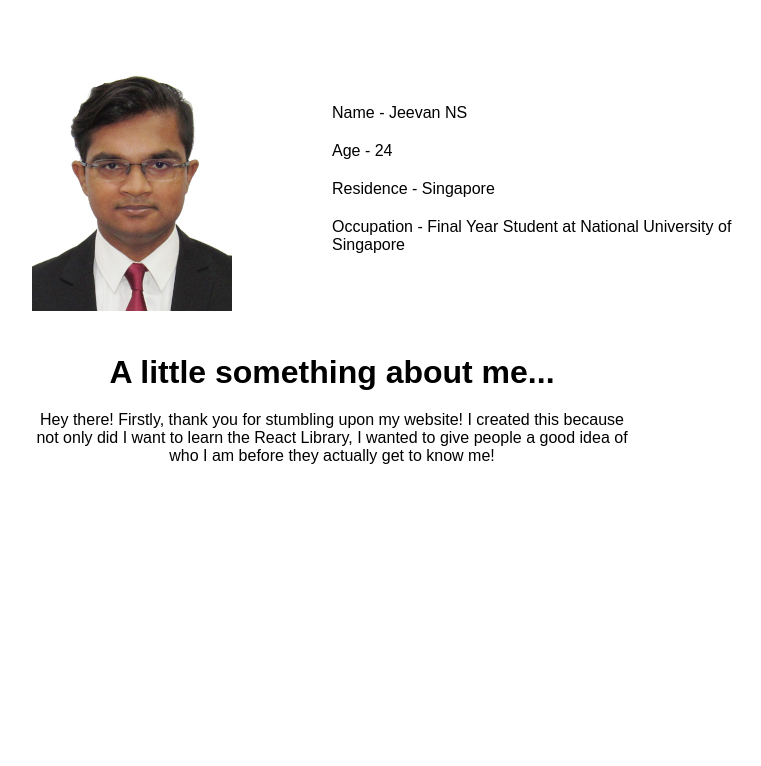
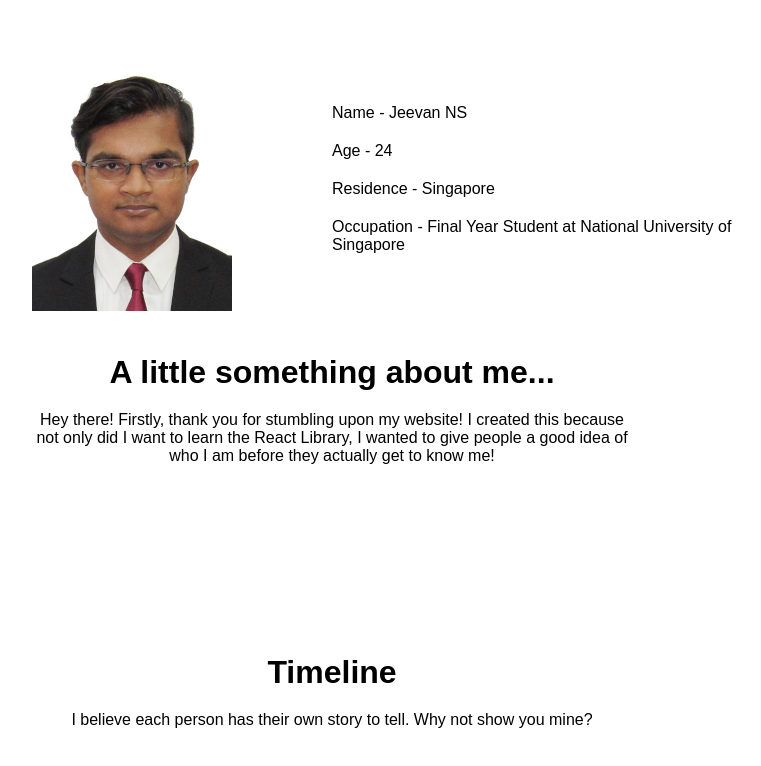
Before and after one commit to Jeevz10/Jeevz10.github.io, a React (Create React App) app in the folder my-website/: page / in a window 1280 px wide. Shown: the part 910-1676 px from the top of the page, without its empty margins (308-1069 px from the left). Built offline with nearby package versions, Linux system fonts and the light colour scheme; a web font is replaced by a local one.

Commit message:
timeline init

```diff
--- a/my-website/src/components/ProfileSection/ProfileElements.js
+++ b/my-website/src/components/ProfileSection/ProfileElements.js
@@ -77,7 +77,6 @@ export const AboutMeLayer = styled.div`
     width: 600px;
 `;
 export const AboutMeCol = styled.div`
-    flex-grow: 1;
     height: 100%;
     width: 100%;
     text-align: center;
@@ -85,11 +84,29 @@ export const AboutMeCol = styled.div`
 
 export const AboutMeHeader = styled.h2`
     font-size: 2rem;
-    position: relative;
+`;
+
+
+export const AboutMePara = styled.p`
+    margin-top: 20px;
+`;
+
+export const TimelineLayer = styled.div`
+    height: 700px;
+    width: 600px;
+    margin: auto;
     text-align: center;
 `;
 
+export const TimelineHeader = styled.h2`
+    font-size: 2rem;
+`;
 
-export const AboutMePara = styled.div`
+export const TimelinePara = styled.p`
     margin-top: 20px;
+`
+
+export const Timeline = styled.div`
+    height: 100%;
+    width: 100%;
 `;
--- a/my-website/src/components/ProfileSection/index.js
+++ b/my-website/src/components/ProfileSection/index.js
@@ -14,6 +14,10 @@ import {
     AboutMeCol,
     AboutMeHeader,
     AboutMePara,
+    TimelineLayer,
+    TimelineHeader,
+    Timeline,
+    TimelinePara
 } from './ProfileElements';
 
 import image from '../../images/jeevan_passport.jpg';
@@ -60,6 +64,19 @@ const ProfileSection = ({factsData}) => {
                         </AboutMePara>
                     </AboutMeCol>
                 </AboutMeLayer>
+                <TimelineLayer>
+                    <TimelineHeader>
+                        Timeline
+                    </TimelineHeader>
+
+                    <TimelinePara>
+                        I believe each person has their own story to tell. Why not show you mine?
+                    </TimelinePara>
+
+                    <Timeline>
+
+                    </Timeline>
+                </TimelineLayer>
             </ProfileWrapper>
         </ProfileContainer>
         </>
```
Also changed, not shown: 1 other file (tests, documents, lock files or other folders).
